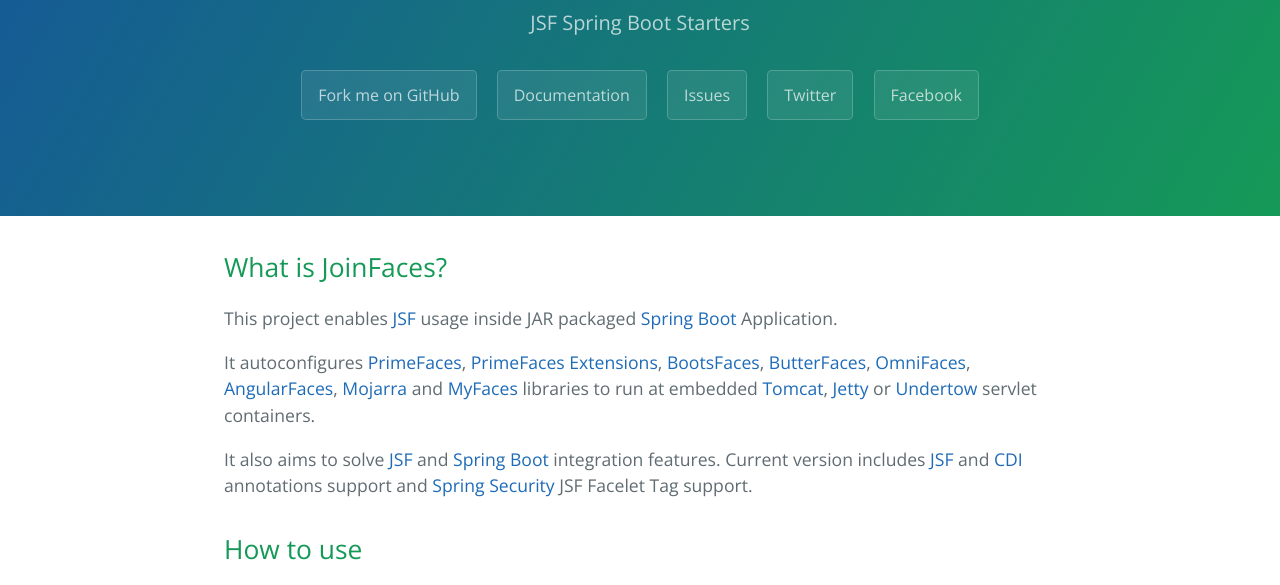
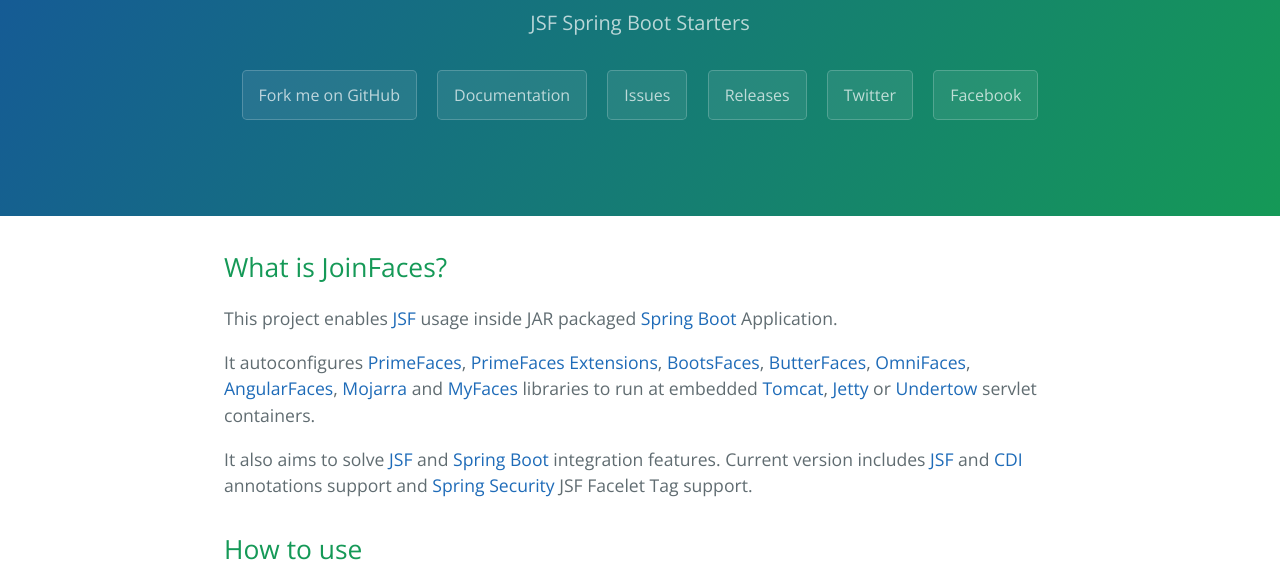
Before and after one commit to joinfaces/joinfaces.github.io, a plain HTML site: page index.html in a window 1280 px wide. Shown: the part 167-752 px from the top of the page. Drawn offline with nearby package versions, Linux system fonts and the light colour scheme.

Commit message:
Adding releases link to index.html

```diff
--- a/index.html
+++ b/index.html
@@ -17,6 +17,7 @@
       <a href="https://github.com/joinfaces/joinfaces" class="btn">Fork me on GitHub</a>
       <a href="https://github.com/joinfaces/joinfaces/wiki" class="btn">Documentation</a>
       <a href="https://github.com/joinfaces/joinfaces/issues" class="btn">Issues</a>
+      <a href="https://github.com/joinfaces/joinfaces/releases" class="btn">Releases</a>
       <a href="https://twitter.com/joinfaces" class="btn">Twitter</a>
       <a href="https://www.facebook.com/groups/joinfaces" class="btn">Facebook</a>
     </section>
```
